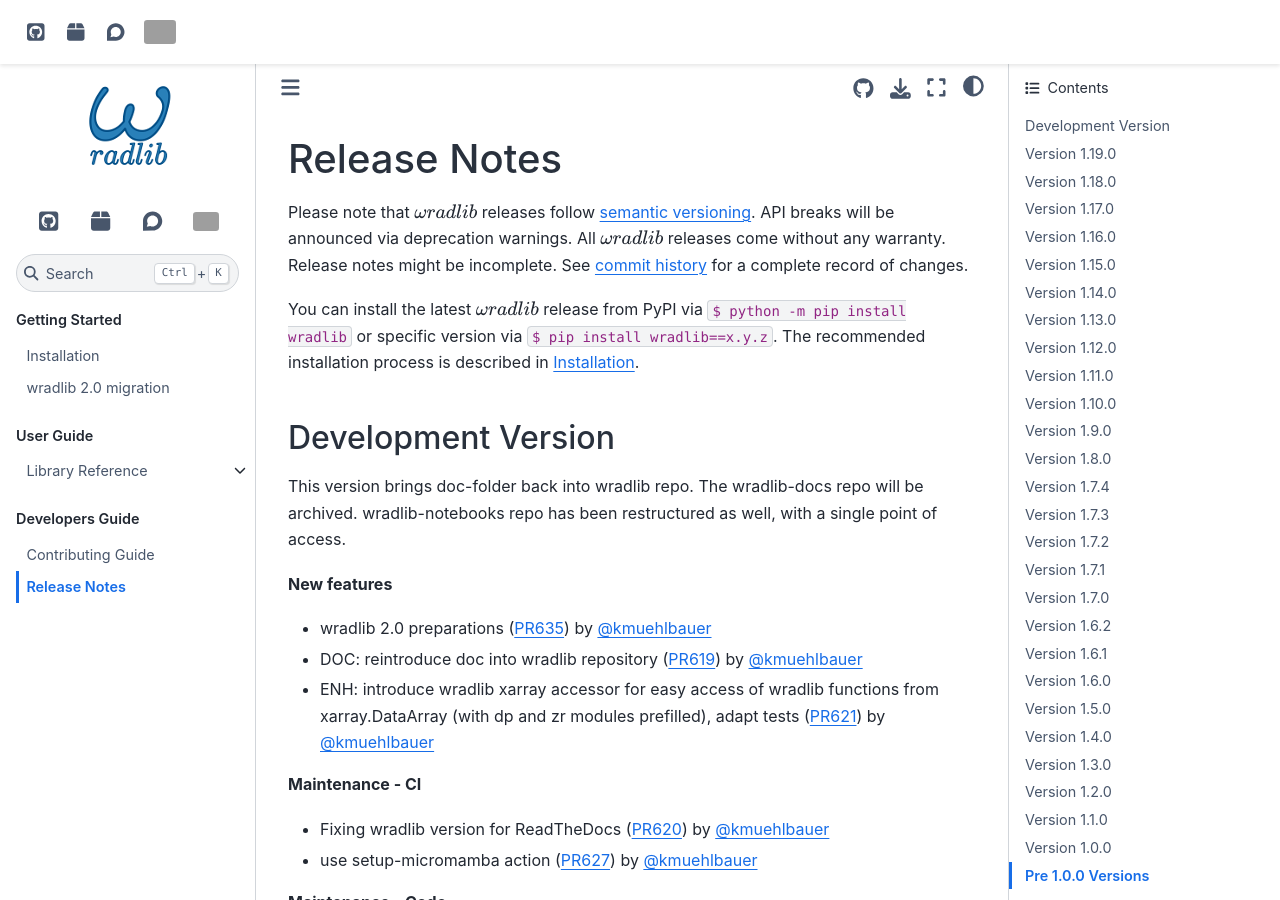
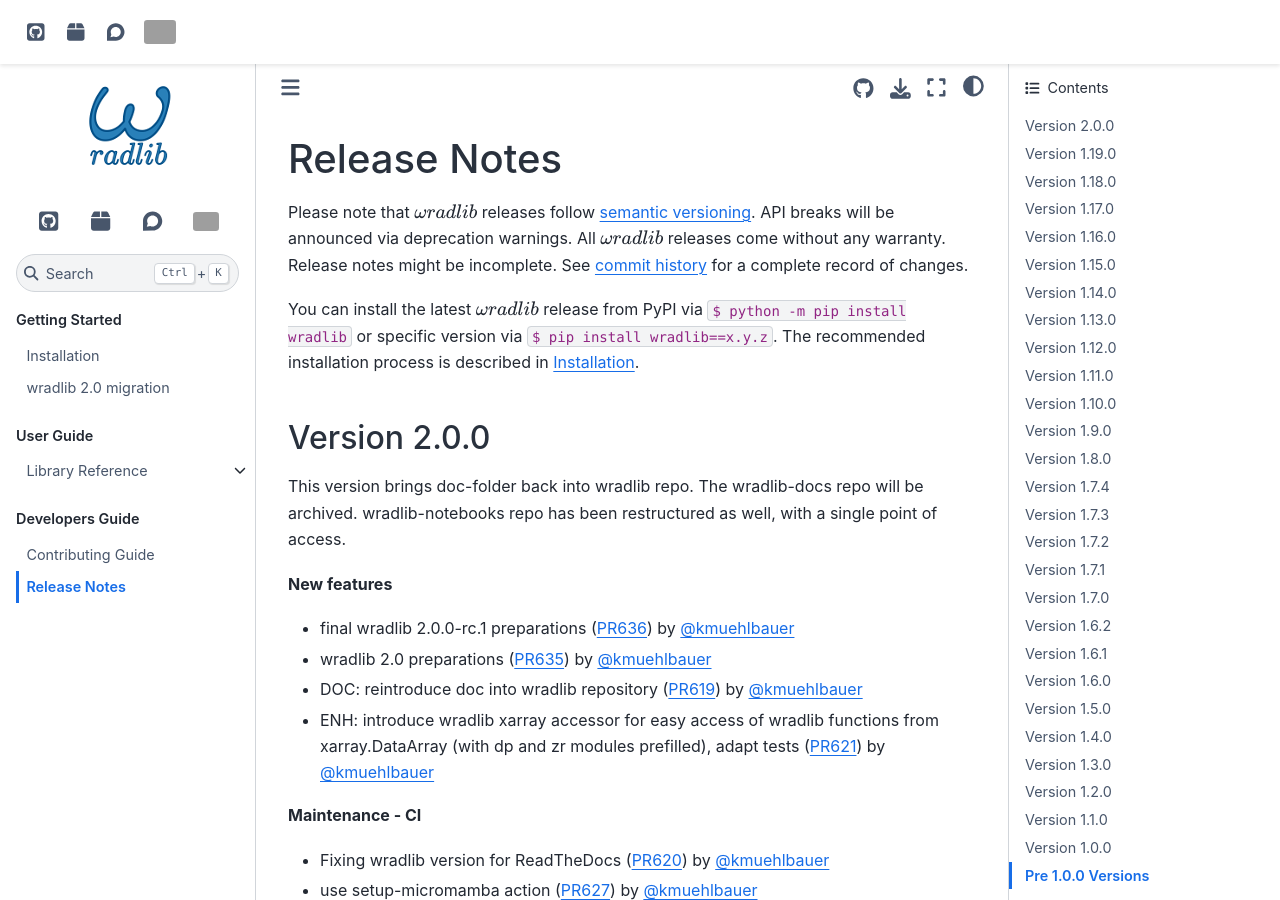
Before and after one commit to wradlib/wradlib, a Sphinx documentation site: the page built from doc/release_notes.md, in a window 1280 px wide and 900 px high. Built offline with Sphinx 7.4.7 and the Sphinx Book theme 1.1.4, drawn with Linux system fonts in a browser that asks for light colours; pages that are not in the unit, such as notebooks, are missing from menus; the version number could not be read and is left out; grey boxes are pictures that could not be loaded.

Commit message:
DOC: update release_notes.md

```diff
--- a/doc/release_notes.md
+++ b/doc/release_notes.md
@@ -7,12 +7,13 @@
 
 You can install the latest {{wradlib}} release from PyPI via ``$ python -m pip install wradlib`` or specific version via ``$ pip install wradlib==x.y.z``. The recommended installation process is described in {doc}`installation`.
 
-## Development Version
+## Version 2.0.0
 
 This version brings doc-folder back into wradlib repo. The wradlib-docs repo will be archived. wradlib-notebooks repo has been restructured as well, with a single point of access.
 
 **New features**
 
+* final wradlib 2.0.0-rc.1 preparations ({pull}`636`) by {at}`kmuehlbauer`
 * wradlib 2.0 preparations ({pull}`635`) by {at}`kmuehlbauer`
 * DOC: reintroduce doc into wradlib repository ({pull}`619`) by {at}`kmuehlbauer`
 * ENH: introduce wradlib xarray accessor for easy access of wradlib functions from xarray.DataArray (with dp and zr modules prefilled), adapt tests ({pull}`621`) by {at}`kmuehlbauer`
```
